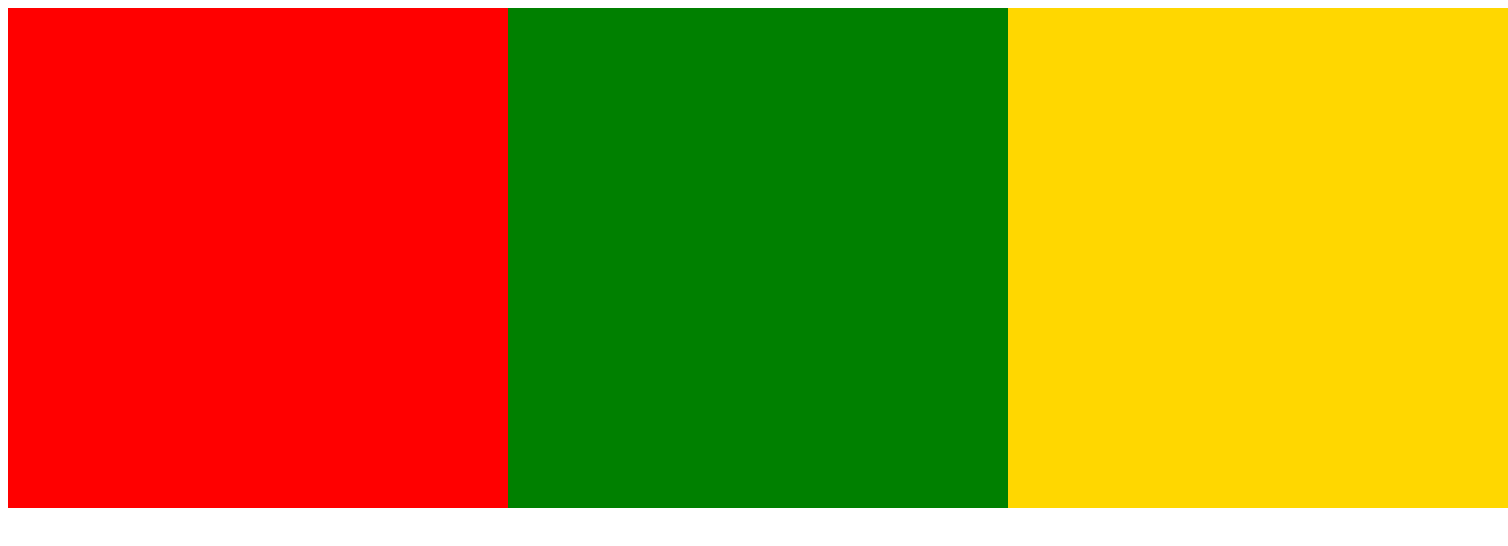
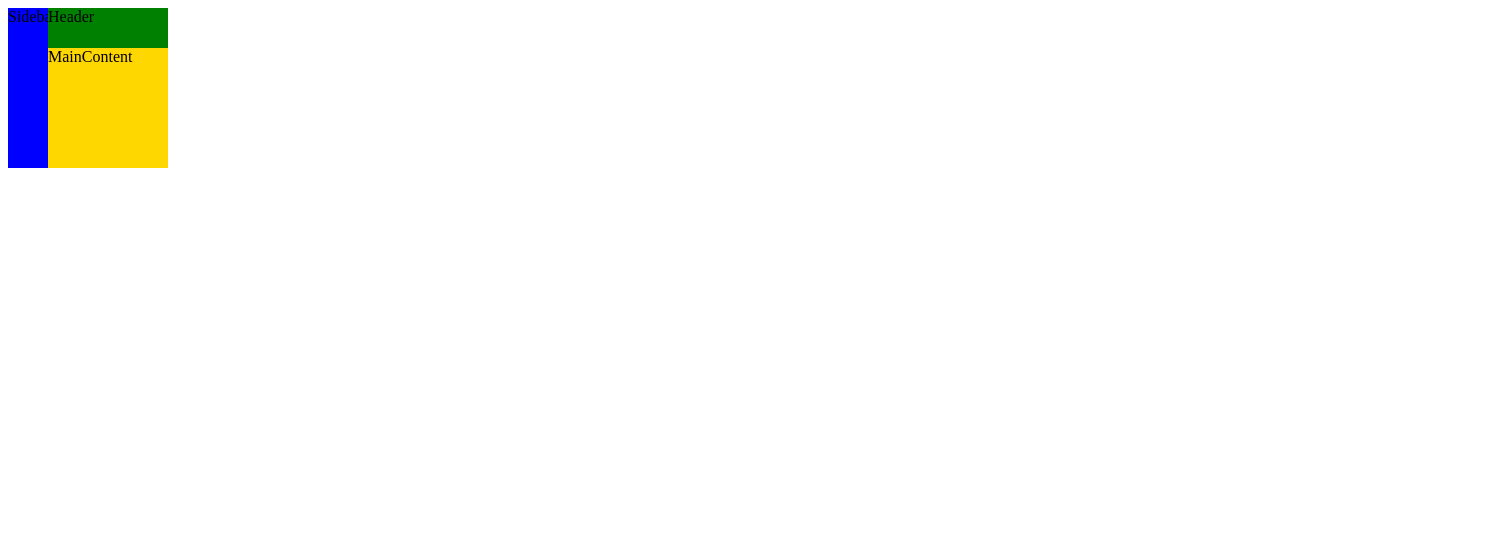
Before and after one commit to AlejandroMullerMoreno/dashboard, a plain HTML site: page index.html in a window 1280 px wide. Shown: the whole page, 1508 px wide, since content can reach past the window. Drawn offline with Linux system fonts and the light colour scheme.

Commit message:
create mini version of the layout

```diff
--- a/index.html
+++ b/index.html
@@ -8,13 +8,13 @@
 </head>
 <body>
     <div id="sidebar">
-
+        Sidebar
     </div>
     <div id="header">
-
+        Header
     </div>
     <div id="mainContent">
-
+        MainContent
     </div>
 
 </body>
--- a/styles.css
+++ b/styles.css
@@ -1,29 +1,32 @@
 #sidebar{
-    grid-area: "sidebar";
-    background-color: red;
-    width: 500px;
-    height: 500px;
+    grid-area: sidebar;
+    background-color: blue;
+    /* width: 500px;
+    height: 500px; */
 }
 
 #header{
-    grid-area: "header";
+    grid-area: header;
     background-color: green;
-    width: 500px;
-    height: 500px;
+    /* width: 500px;
+    height: 500px; */
 }
 
 #mainContent{
-    grid-area: "mainContent";
+    grid-area: mainContent;
     background-color: gold;
-    width: 500px;
-    height: 500px;
+    /* width: 500px;
+    height: 500px; */
 }
 
 body{
     display:grid;
+    grid-template: repeat(4,40px)/repeat(4,40px);
     grid-template-areas:
     'sidebar header header header'
     'sidebar mainContent mainContent mainContent'
     'sidebar mainContent mainContent mainContent'
     'sidebar mainContent mainContent mainContent';
+    /* grid-template: repeat(4,40px)/repeat(4,40px); */
+    /* background-color: lightblue; */
 }
```
